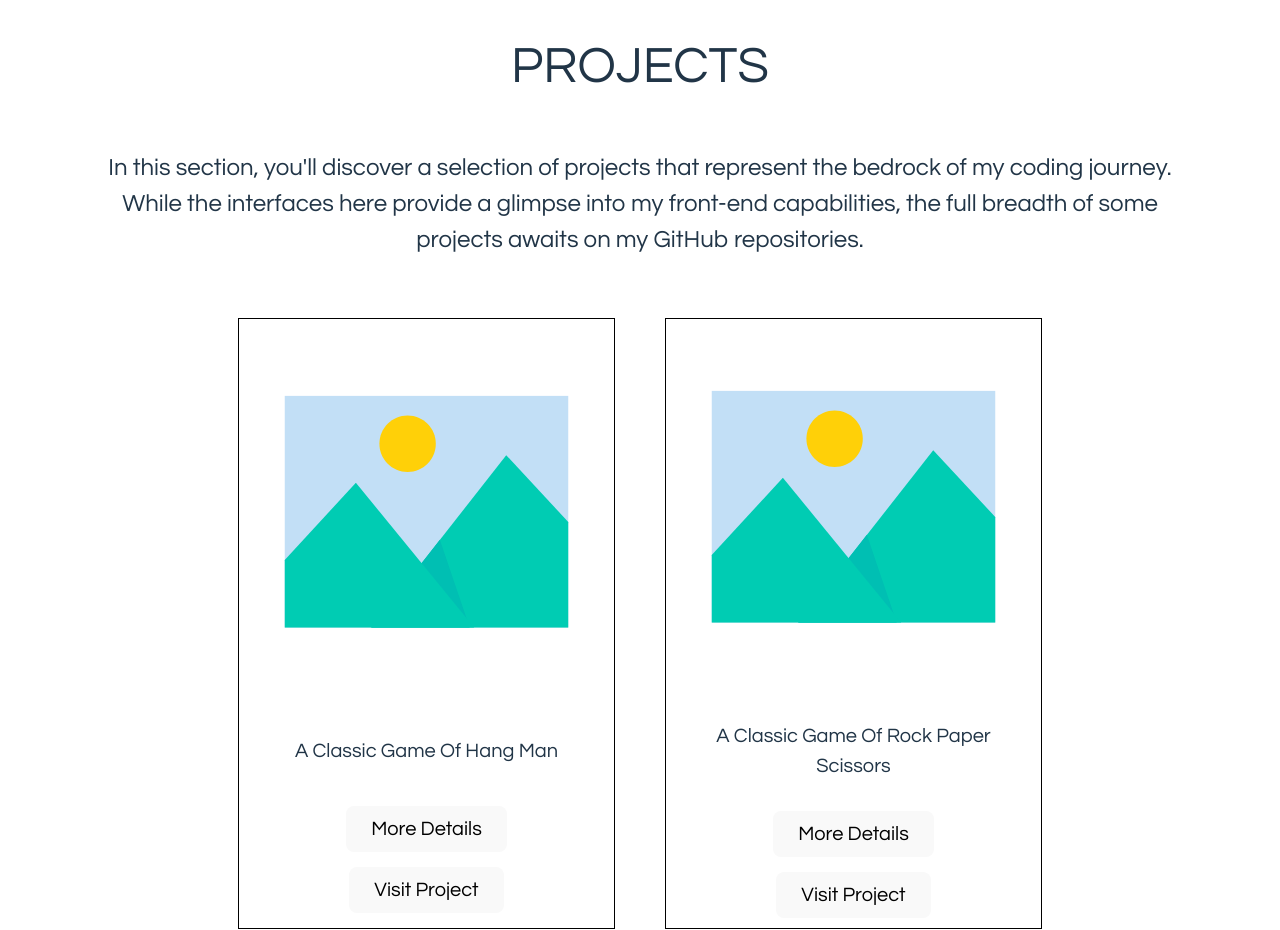
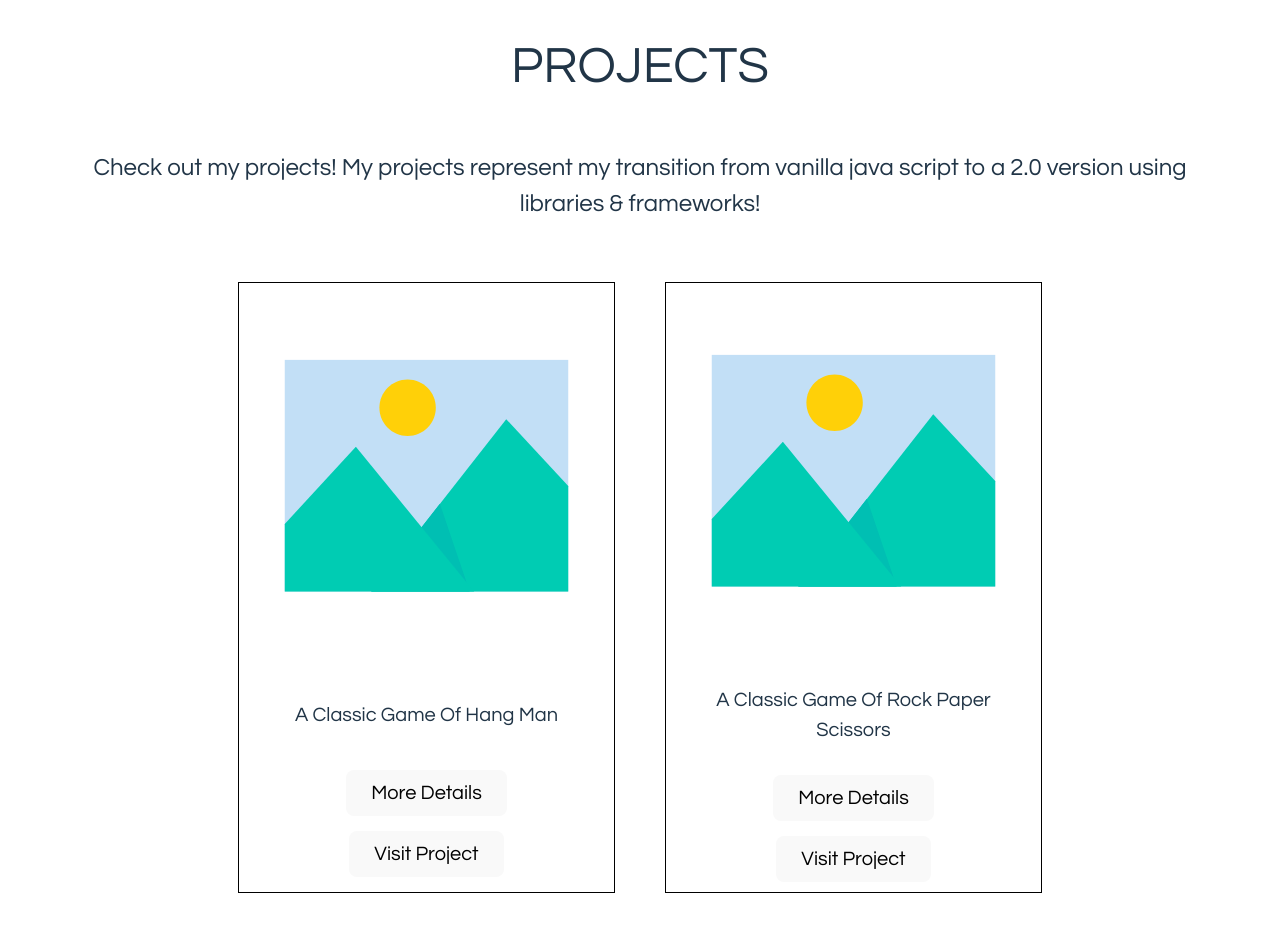
Before and after one commit to Tocampo627/portfolio, a React (Vite) app: page / in a window 1280 px wide. Shown: the part 3700-4630 px from the top of the page. Built offline with nearby package versions, Linux system fonts and the light colour scheme.

Commit message:
project section update

```diff
--- a/src/PortfolioComponents/Projects.tsx
+++ b/src/PortfolioComponents/Projects.tsx
@@ -20,10 +20,7 @@ const Projects = () => {
       <div>
         <h1>PROJECTS</h1>
         <p className="project-intro">
-          In this section, you'll discover a selection of projects that
-          represent the bedrock of my coding journey. While the interfaces here
-          provide a glimpse into my front-end capabilities, the full breadth of
-          some projects awaits on my GitHub repositories.
+          Check out my projects! My projects represent my transition from vanilla java script to a 2.0 version using libraries & frameworks!
         </p>
         <div className="project-container">
           {projectArray.map((project) => (
```
